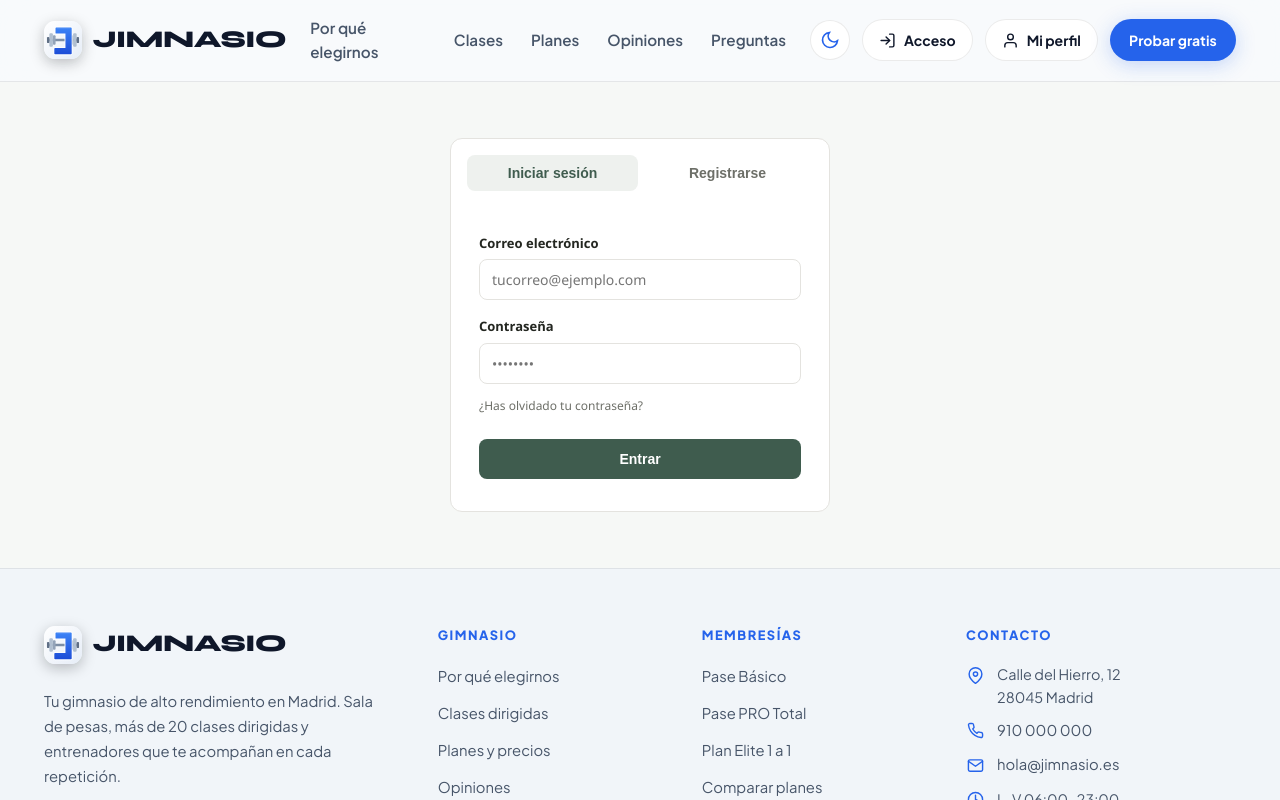
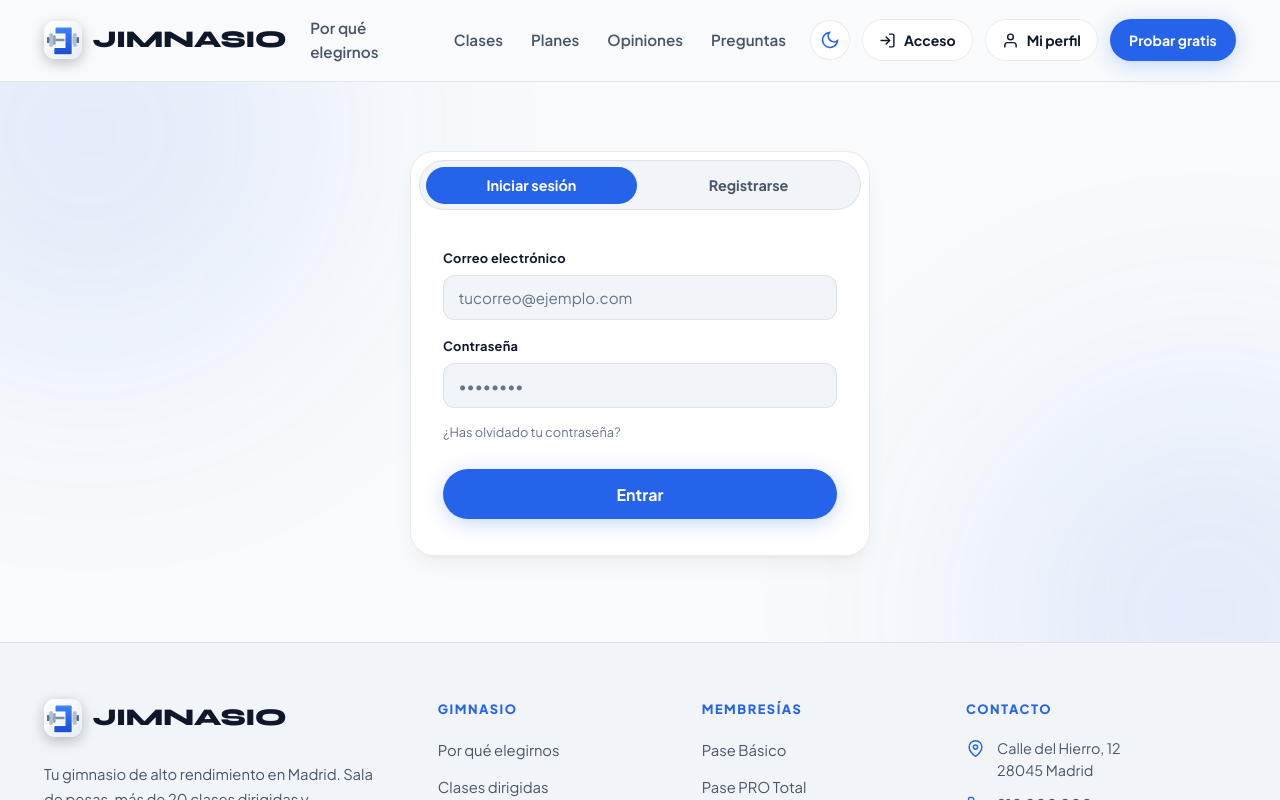
Before and after one commit to CarlosValentinVV/AppGimnasio, an Angular app: page /login in a window 1280 px wide. Shown: the top 800 px of the page. Built offline with nearby package versions, Linux system fonts and the light colour scheme.

Commit message:
Cambio de estilo del login

```diff
--- a/src/app/features/login/login.css
+++ b/src/app/features/login/login.css
@@ -1,154 +1,351 @@
+:host {
+  --fuente-base: 'Plus Jakarta Sans', system-ui, -apple-system, sans-serif;
+  --fuente-display: 'Syne', 'Plus Jakarta Sans', sans-serif;
+
+  display: block;
+  font-family: var(--fuente-base);
+  font-size: 16px;
+  line-height: 1.6;
+  transition: background-color 0.4s ease, color 0.4s ease;
+}
+
+:host, :host(.modo-claro) {
+  --bg-principal: #f8fafc;
+  --bg-secundario: #f1f5f9;
+  --bg-card: #ffffff;
+
+  --border-color: rgba(0, 0, 0, 0.08);
+  --border-highlight: rgba(37, 99, 235, 0.4);
+
+  --accent-color: #2563eb;
+  --accent-hover: #1d4ed8;
+  --accent-glow: rgba(37, 99, 235, 0.25);
+  --accent-suave: rgba(37, 99, 235, 0.1);
+  --accent-text: #ffffff;
+
+  --tinta-principal: #0f172a;
+  --tinta-secundaria: #475569;
+  --tinta-muted: #64748b;
+
+  --error-color: #b3261e;
+  --error-suave: rgba(179, 38, 30, 0.15);
+
+  --sombra-tarjeta: 0 10px 25px -5px rgba(0, 0, 0, 0.06), 0 8px 10px -6px rgba(0, 0, 0, 0.04);
+
+  color-scheme: light;
+  background-color: var(--bg-principal);
+  color: var(--tinta-principal);
+}
+
+:host(.modo-oscuro) {
+  --bg-principal: #080c14;
+  --bg-secundario: #0e1422;
+  --bg-card: rgba(255, 255, 255, 0.035);
+
+  --border-color: rgba(255, 255, 255, 0.08);
+  --border-highlight: rgba(204, 255, 0, 0.35);
+
+  --accent-color: #ccff00;
+  --accent-hover: #b3e600;
+  --accent-glow: rgba(204, 255, 0, 0.25);
+  --accent-suave: rgba(204, 255, 0, 0.1);
+  --accent-text: #000000;
+
+  --tinta-principal: #f8fafc;
+  --tinta-secundaria: #94a3b8;
+  --tinta-muted: #64748b;
+
+  --error-color: #f87171;
+  --error-suave: rgba(248, 113, 113, 0.18);
+
+  --sombra-tarjeta: 0 10px 30px -10px rgba(0, 0, 0, 0.6);
+
+  color-scheme: dark;
+  background-color: var(--bg-principal);
+  color: var(--tinta-principal);
+}
+
+*,
+*::before,
+*::after {
+  box-sizing: border-box;
+}
+
+:focus-visible {
+  outline: 2px solid var(--accent-color);
+  outline-offset: 3px;
+}
+
+/* ---------- Layout ---------- */
+
 .acceso {
-  --color-texto: #232620;
-  --color-texto-suave: #6d6f68;
-  --color-fondo: #ffffff;
-  --color-fondo-suave: #f6f8f6;
-  --color-borde: #e4e3df;
-  --color-acento: #3f5c4e;
-  --color-acento-suave: #eef1ee;
-  --color-error: #b3261e;
-
-  font-family: 'Segoe UI', system-ui, sans-serif;
-  color: var(--color-texto);
+  position: relative;
+  isolation: isolate;
+  overflow: hidden;
   display: flex;
   justify-content: center;
-  padding: 56px 16px;
-  background-color: var(--color-fondo-suave);
-  min-height: 480px;
+  align-items: center;
+  min-height: 70vh;
+  padding: 4rem 1.5rem 5rem;
+  font-family: var(--fuente-base);
+  color: var(--tinta-principal);
 }
+
+.acceso::before,
+.acceso::after {
+  content: '';
+  position: absolute;
+  z-index: -1;
+  width: 460px;
+  height: 460px;
+  border-radius: 50%;
+  background: var(--accent-suave);
+  filter: blur(120px);
+  pointer-events: none;
+}
+
+.acceso::before {
+  top: -180px;
+  left: -140px;
+}
+
+.acceso::after {
+  bottom: -200px;
+  right: -160px;
+}
+
+/* ---------- Tarjeta ---------- */
 
 .acceso__tarjeta {
   width: 100%;
-  max-width: 380px;
-  background-color: var(--color-fondo);
-  border: 1px solid var(--color-borde);
-  border-radius: 12px;
-  padding: 8px;
+  max-width: 460px;
+  padding: 0.5rem;
+  background: var(--bg-card);
+  border: 1px solid var(--border-color);
+  border-radius: 24px;
+  box-shadow: var(--sombra-tarjeta);
+  backdrop-filter: blur(20px);
+  -webkit-backdrop-filter: blur(20px);
 }
+
+/* ---------- Pestañas ---------- */
 
 .acceso__pestañas {
   display: flex;
-  gap: 4px;
-  padding: 8px;
-  margin-bottom: 8px;
+  gap: 0.35rem;
+  padding: 0.35rem;
+  margin-bottom: 0.5rem;
+  background: var(--bg-secundario);
+  border: 1px solid var(--border-color);
+  border-radius: 9999px;
 }
 
 .acceso__pestaña {
   flex: 1;
+  padding: 0.6rem 1rem;
+  background: none;
   border: none;
-  background: none;
-  font-size: 14px;
-  font-weight: 600;
-  color: var(--color-texto-suave);
-  padding: 10px;
-  border-radius: 8px;
+  border-radius: 9999px;
+  font-family: var(--fuente-base);
+  font-size: 0.9rem;
+  font-weight: 700;
+  color: var(--tinta-secundaria);
   cursor: pointer;
+  transition: all 0.2s ease;
 }
 
-.acceso__pestaña--activa {
-  background-color: var(--color-acento-suave);
-  color: var(--color-acento);
+.acceso__pestaña:hover {
+  color: var(--tinta-principal);
 }
+
+.acceso__pestaña--activa,
+.acceso__pestaña--activa:hover {
+  background: var(--accent-color);
+  color: var(--accent-text);
+}
+
+/* ---------- Formularios ---------- */
 
 .acceso__formulario {
   display: flex;
   flex-direction: column;
-  gap: 6px;
-  padding: 16px 20px 24px;
+  gap: 0.4rem;
+  padding: 1.25rem 1.5rem 1.75rem;
 }
 
 .acceso__etiqueta {
-  font-size: 13px;
-  font-weight: 600;
-  margin-top: 10px;
+  margin-top: 0.6rem;
+  font-size: 0.8rem;
+  font-weight: 700;
+  letter-spacing: 0.02em;
+  color: var(--tinta-principal);
 }
 
 .acceso__campo {
-  font-size: 14px;
-  padding: 10px 12px;
-  border: 1px solid var(--color-borde);
-  border-radius: 8px;
+  width: 100%;
+  padding: 0.75rem 0.9rem;
+  background: var(--bg-secundario);
+  border: 1px solid var(--border-color);
+  border-radius: 12px;
   font-family: inherit;
+  font-size: 0.95rem;
+  color: var(--tinta-principal);
+  transition: border-color 0.2s ease, box-shadow 0.2s ease, background-color 0.2s ease;
+}
+
+.acceso__campo::placeholder {
+  color: var(--tinta-muted);
 }
 
 .acceso__campo:focus {
   outline: none;
-  border-color: var(--color-acento);
+  border-color: var(--accent-color);
+  box-shadow: 0 0 0 3px var(--accent-suave);
 }
 
 .acceso__campo--error,
 .acceso__campo--error:focus {
-  border-color: var(--color-error);
+  border-color: var(--error-color);
+}
+
+.acceso__campo--error:focus {
+  box-shadow: 0 0 0 3px var(--error-suave);
 }
 
 .acceso__ayuda {
-  font-size: 12px;
-  color: var(--color-texto-suave);
   margin: 0;
+  font-size: 0.78rem;
+  color: var(--tinta-muted);
 }
 
 .acceso__error {
-  font-size: 12px;
-  color: var(--color-error);
   margin: 0;
+  font-size: 0.78rem;
+  color: var(--error-color);
+}
+
+.acceso__error--general {
+  margin-top: 0.6rem;
+  font-size: 0.85rem;
+  font-weight: 700;
 }
 
 .acceso__mensaje {
-  font-size: 13px;
-  font-weight: 600;
-  color: var(--color-acento);
-  background-color: var(--color-acento-suave);
-  border-radius: 8px;
-  padding: 10px 12px;
-  margin: 0 0 8px;
+  margin: 0 0 0.25rem;
+  padding: 0.65rem 0.85rem;
+  background: var(--accent-suave);
+  border: 1px solid var(--border-highlight);
+  border-radius: 12px;
+  font-size: 0.85rem;
+  font-weight: 700;
+  color: var(--accent-color);
 }
 
 .acceso__enlace-secundario {
-  font-size: 12px;
-  color: var(--color-texto-suave);
+  align-self: flex-start;
+  margin-top: 0.5rem;
+  font-size: 0.8rem;
+  color: var(--tinta-muted);
   text-decoration: none;
-  margin-top: 6px;
   cursor: not-allowed;
   pointer-events: none;
 }
 
+/* ---------- Botones ---------- */
+
 .acceso__boton {
-  margin-top: 18px;
-  background-color: var(--color-acento);
-  color: #ffffff;
-  border: none;
-  border-radius: 8px;
-  font-size: 14px;
-  font-weight: 600;
-  padding: 12px;
+  display: inline-flex;
+  align-items: center;
+  justify-content: center;
+  margin-top: 1.25rem;
+  padding: 0.85rem 1.5rem;
+  background: var(--accent-color);
+  border: 1px solid transparent;
+  border-radius: 9999px;
+  font-family: var(--fuente-base);
+  font-size: 1rem;
+  font-weight: 700;
+  color: var(--accent-text);
   cursor: pointer;
+  box-shadow: 0 4px 20px var(--accent-glow);
+  transition: all 0.25s cubic-bezier(0.4, 0, 0.2, 1);
+}
+
+.acceso__boton:hover:not(:disabled) {
+  background: var(--accent-hover);
+  box-shadow: 0 8px 25px var(--accent-glow);
+  transform: translateY(-2px);
 }
 
 .acceso__boton:disabled {
   cursor: not-allowed;
   opacity: 0.6;
+  box-shadow: none;
+  transform: none;
 }
 
-.acceso__error--general {
-  font-size: 13px;
-  font-weight: 600;
-  margin-top: 10px;
-}
+/* ---------- Vista de sesión ---------- */
 
 .acceso__sesion {
   display: flex;
   flex-direction: column;
-  gap: 8px;
-  padding: 24px 20px;
+  align-items: center;
+  gap: 0.5rem;
+  padding: 2.5rem 1.75rem 2.75rem;
+  text-align: center;
+}
+
+.acceso__sesion .acceso__boton {
+  width: 100%;
 }
 
 .acceso__titulo {
-  font-size: 18px;
   margin: 0;
+  font-family: var(--fuente-display);
+  font-size: clamp(1.5rem, 4vw, 2rem);
+  font-weight: 800;
+  line-height: 1.2;
+  letter-spacing: -0.02em;
+  color: var(--tinta-principal);
 }
 
 .acceso__texto {
-  font-size: 14px;
-  color: var(--color-texto-suave);
   margin: 0;
+  font-size: 0.95rem;
+  color: var(--tinta-secundaria);
+  word-break: break-word;
 }
+
+/* ---------- Responsive ---------- */
+
+@media (max-width: 560px) {
+  .acceso {
+    min-height: 0;
+    padding: 2rem 1rem 2.5rem;
+  }
+
+  .acceso__tarjeta {
+    border-radius: 20px;
+  }
+
+  .acceso__formulario {
+    padding: 1rem 1.1rem 1.5rem;
+  }
+
+  .acceso__pestaña {
+    padding: 0.55rem 0.6rem;
+    font-size: 0.85rem;
+  }
+}
+
+@media (prefers-reduced-motion: reduce) {
+  .acceso__pestaña,
+  .acceso__campo,
+  .acceso__boton {
+    transition: none;
+  }
+
+  .acceso__boton:hover:not(:disabled) {
+    transform: none;
+  }
+}
--- a/src/app/features/login/login.html
+++ b/src/app/features/login/login.html
@@ -3,17 +3,20 @@
   <div class="acceso__tarjeta">
 
     <!-- Vista de sesión iniciada -->
-    <section class="acceso__sesion" *ngIf="usuarioActivo; else formularios">
-      <h1 class="acceso__titulo">Hola, {{ usuarioActivo.nombre }}</h1>
+    <section *ngIf="usuarioActivo; else formularios" aria-labelledby="acceso-sesion-titulo" class="acceso__sesion">
+      <h1 class="acceso__titulo" id="acceso-sesion-titulo">Hola, {{ usuarioActivo.nombre }}</h1>
       <p class="acceso__texto">Has iniciado sesión con {{ usuarioActivo.email }}.</p>
       <button type="button" class="acceso__boton" (click)="cerrarSesion()">Cerrar sesión</button>
     </section>
 
     <ng-template #formularios>
       <!-- Pestañas para alternar entre login y registro -->
-      <div class="acceso__pestañas" role="tablist">
+      <div aria-label="Iniciar sesión o registrarse" class="acceso__pestañas" role="tablist">
         <button
           type="button"
+          [attr.aria-selected]="modo === 'login'"
+          id="pestana-login"
+          role="tab"
           class="acceso__pestaña"
           [class.acceso__pestaña--activa]="modo === 'login'"
           (click)="cambiarModo('login')">
@@ -21,6 +24,9 @@
         </button>
         <button
           type="button"
+          [attr.aria-selected]="modo === 'registro'"
+          id="pestana-registro"
+          role="tab"
           class="acceso__pestaña"
           [class.acceso__pestaña--activa]="modo === 'registro'"
           (click)="cambiarModo('registro')">
@@ -30,7 +36,11 @@
 
       <!-- Formulario de inicio de sesión -->
       <form
+        [attr.aria-busy]="enviando"
+        aria-labelledby="pestana-login"
         class="acceso__formulario"
+        id="panel-login"
+        role="tabpanel"
         *ngIf="modo === 'login'"
         [formGroup]="loginForm"
         (ngSubmit)="iniciarSesion()"
@@ -46,8 +56,11 @@
           type="email"
           formControlName="email"
           placeholder="tucorreo@ejemplo.com"
+          [attr.aria-invalid]="loginInvalido('email')"
+          aria-describedby="login-email-error"
+          aria-required="true"
           autocomplete="username">
-        <p class="acceso__error" role="alert" *ngIf="loginInvalido('email')">
+        <p *ngIf="loginInvalido('email')" class="acceso__error" id="login-email-error" role="alert">
           Introduce un correo válido.
         </p>
 
@@ -59,23 +72,30 @@
           type="password"
           formControlName="password"
           placeholder="••••••••"
+          [attr.aria-invalid]="loginInvalido('password')"
+          aria-describedby="login-password-error"
+          aria-required="true"
           autocomplete="current-password">
-        <p class="acceso__error" role="alert" *ngIf="loginInvalido('password')">
+        <p *ngIf="loginInvalido('password')" class="acceso__error" id="login-password-error" role="alert">
           Escribe tu contraseña.
         </p>
 
-        <a class="acceso__enlace-secundario" aria-disabled="true" tabindex="-1">¿Has olvidado tu contraseña?</a>
+        <span aria-disabled="true" class="acceso__enlace-secundario">¿Has olvidado tu contraseña?</span>
 
         <p class="acceso__error acceso__error--general" role="alert" *ngIf="error">{{ error }}</p>
 
-        <button type="submit" class="acceso__boton" [disabled]="enviando">
+        <button [attr.aria-busy]="enviando" [disabled]="enviando" class="acceso__boton" type="submit">
           {{ enviando ? 'Entrando…' : 'Entrar' }}
         </button>
       </form>
 
       <!-- Formulario de registro -->
       <form
+        [attr.aria-busy]="enviando"
+        aria-labelledby="pestana-registro"
         class="acceso__formulario"
+        id="panel-registro"
+        role="tabpanel"
         *ngIf="modo === 'registro'"
         [formGroup]="registroForm"
         (ngSubmit)="registrar()"
@@ -89,8 +109,11 @@
           type="text"
           formControlName="nombre"
           placeholder="Nombre y apellidos"
+          [attr.aria-invalid]="invalido('nombre')"
+          aria-describedby="registro-nombre-error"
+          aria-required="true"
           autocomplete="name">
-        <p class="acceso__error" role="alert" *ngIf="invalido('nombre')">
+        <p *ngIf="invalido('nombre')" class="acceso__error" id="registro-nombre-error" role="alert">
           Escribe tu nombre (mínimo 3 caracteres).
         </p>
 
@@ -102,8 +125,11 @@
           type="email"
           formControlName="email"
           placeholder="tucorreo@ejemplo.com"
+          [attr.aria-invalid]="invalido('email')"
+          aria-describedby="registro-email-error"
+          aria-required="true"
           autocomplete="email">
-        <p class="acceso__error" role="alert" *ngIf="invalido('email')">
+        <p *ngIf="invalido('email')" class="acceso__error" id="registro-email-error" role="alert">
           Introduce un correo válido, por ejemplo tucorreo@ejemplo.com.
         </p>
 
@@ -115,11 +141,15 @@
           type="email"
           formControlName="confirmarEmail"
           placeholder="Repite tu correo"
+          [attr.aria-invalid]="invalido('confirmarEmail') || noCoinciden('emailsDistintos', 'confirmarEmail')"
+          aria-describedby="registro-email-confirmar-error registro-emails-no-coinciden"
+          aria-required="true"
           autocomplete="off">
-        <p class="acceso__error" role="alert" *ngIf="invalido('confirmarEmail')">
+        <p *ngIf="invalido('confirmarEmail')" class="acceso__error" id="registro-email-confirmar-error" role="alert">
           Repite tu correo electrónico.
         </p>
-        <p class="acceso__error" role="alert" *ngIf="noCoinciden('emailsDistintos', 'confirmarEmail')">
+        <p *ngIf="noCoinciden('emailsDistintos', 'confirmarEmail')" class="acceso__error" id="registro-emails-no-coinciden"
+           role="alert">
           Los correos no coinciden.
         </p>
 
@@ -131,8 +161,11 @@
           type="date"
           formControlName="fechaNacimiento"
           [max]="hoy"
+          [attr.aria-invalid]="invalido('fechaNacimiento')"
+          aria-describedby="registro-nacimiento-error"
+          aria-required="true"
           autocomplete="bday">
-        <p class="acceso__error" role="alert" *ngIf="invalido('fechaNacimiento')">
+        <p *ngIf="invalido('fechaNacimiento')" class="acceso__error" id="registro-nacimiento-error" role="alert">
           Indica una fecha de nacimiento válida (no puede ser futura).
         </p>
 
@@ -144,9 +177,12 @@
           type="password"
           formControlName="password"
           placeholder="••••••••"
+          [attr.aria-invalid]="invalido('password')"
+          aria-describedby="registro-password-ayuda registro-password-error"
+          aria-required="true"
           autocomplete="new-password">
-        <p class="acceso__ayuda">Mínimo 8 caracteres.</p>
-        <p class="acceso__error" role="alert" *ngIf="invalido('password')">
+        <p class="acceso__ayuda" id="registro-password-ayuda">Mínimo 8 caracteres.</p>
+        <p *ngIf="invalido('password')" class="acceso__error" id="registro-password-error" role="alert">
           La contraseña debe tener al menos 8 caracteres.
         </p>
 
@@ -158,17 +194,22 @@
           type="password"
           formControlName="confirmarPassword"
           placeholder="••••••••"
+          [attr.aria-invalid]="invalido('confirmarPassword') || noCoinciden('passwordsDistintas', 'confirmarPassword')"
+          aria-describedby="registro-password-confirmar-error registro-passwords-no-coinciden"
+          aria-required="true"
           autocomplete="new-password">
-        <p class="acceso__error" role="alert" *ngIf="invalido('confirmarPassword')">
+        <p *ngIf="invalido('confirmarPassword')" class="acceso__error" id="registro-password-confirmar-error"
+           role="alert">
           Repite tu contraseña.
         </p>
-        <p class="acceso__error" role="alert" *ngIf="noCoinciden('passwordsDistintas', 'confirmarPassword')">
+        <p *ngIf="noCoinciden('passwordsDistintas', 'confirmarPassword')" class="acceso__error" id="registro-passwords-no-coinciden"
+           role="alert">
           Las contraseñas no coinciden.
         </p>
 
         <p class="acceso__error acceso__error--general" role="alert" *ngIf="error">{{ error }}</p>
 
-        <button type="submit" class="acceso__boton" [disabled]="enviando">
+        <button [attr.aria-busy]="enviando" [disabled]="enviando" class="acceso__boton" type="submit">
           {{ enviando ? 'Creando cuenta…' : 'Crear cuenta' }}
         </button>
       </form>
--- a/src/app/features/login/login.ts
+++ b/src/app/features/login/login.ts
@@ -6,15 +6,12 @@ import {
   ReactiveFormsModule,
   ValidationErrors,
   ValidatorFn,
-  Validators,
+  Validators
 } from '@angular/forms';
 
 import { AUTENTICACION } from '../../core/auth/autenticacion.token';
-import {
-  DatosRegistro,
-  ErrorAutenticacion,
-  UsuarioPublico,
-} from '../../core/auth/autenticacion.model';
+import { DatosRegistro, ErrorAutenticacion, UsuarioPublico } from '../../core/auth/autenticacion.model';
+import { ThemeService } from '../../shared/services/theme.service';
 
 /** Pestañas disponibles en la pantalla de acceso. */
 type ModoAcceso = 'login' | 'registro';
@@ -60,11 +57,18 @@ function coinciden(
   imports: [CommonModule, ReactiveFormsModule],
   templateUrl: './login.html',
   styleUrl: './login.css',
+  host: {
+    '[class.modo-oscuro]': 'isDarkMode()',
+    '[class.modo-claro]': '!isDarkMode()',
+  },
 })
 export class Login {
   private readonly fb = inject(FormBuilder);
   private readonly auth = inject(AUTENTICACION);
   private readonly cdr = inject(ChangeDetectorRef);
+  private readonly themeService = inject(ThemeService);
+
+  readonly isDarkMode = this.themeService.isDarkMode;
 
   modo: ModoAcceso = 'login';
   enviando = false;
@@ -119,9 +123,7 @@ export class Login {
 
   /** Error de grupo (los dos valores no coinciden), mostrado una vez tocado el campo de confirmación. */
   noCoinciden(error: string, campoConfirmacion: string): boolean {
-    return (
-      this.registroForm.hasError(error) && !!this.registroForm.get(campoConfirmacion)?.touched
-    );
+    return this.registroForm.hasError(error) && !!this.registroForm.get(campoConfirmacion)?.touched;
   }
 
   // Método público que valida el formulario de registro y crea la cuenta
```
